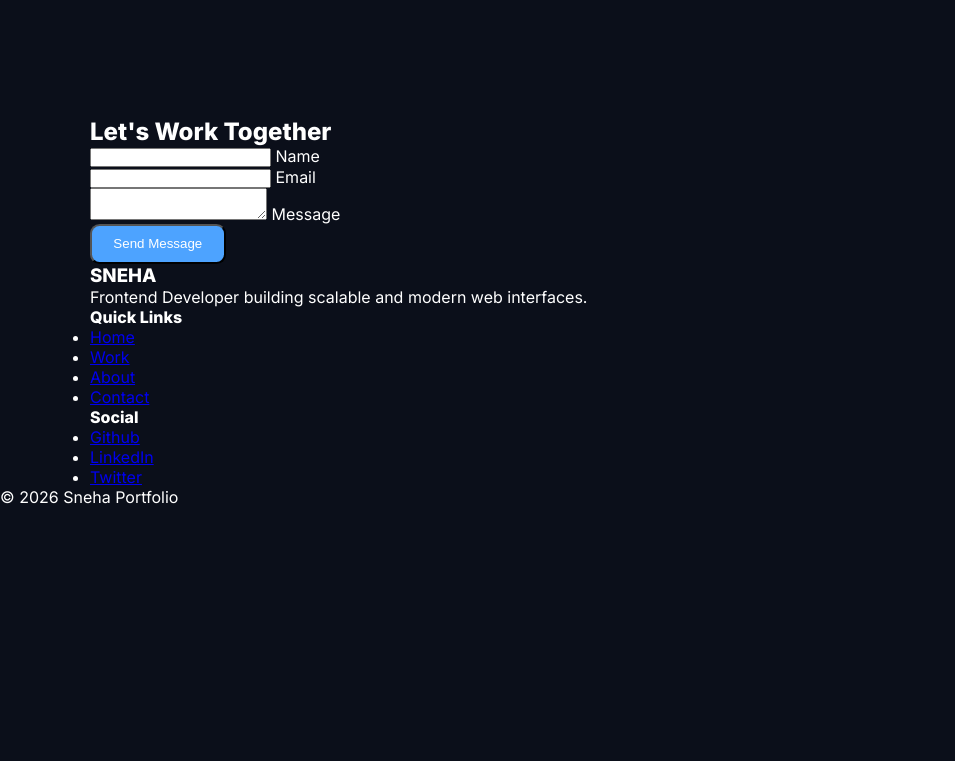
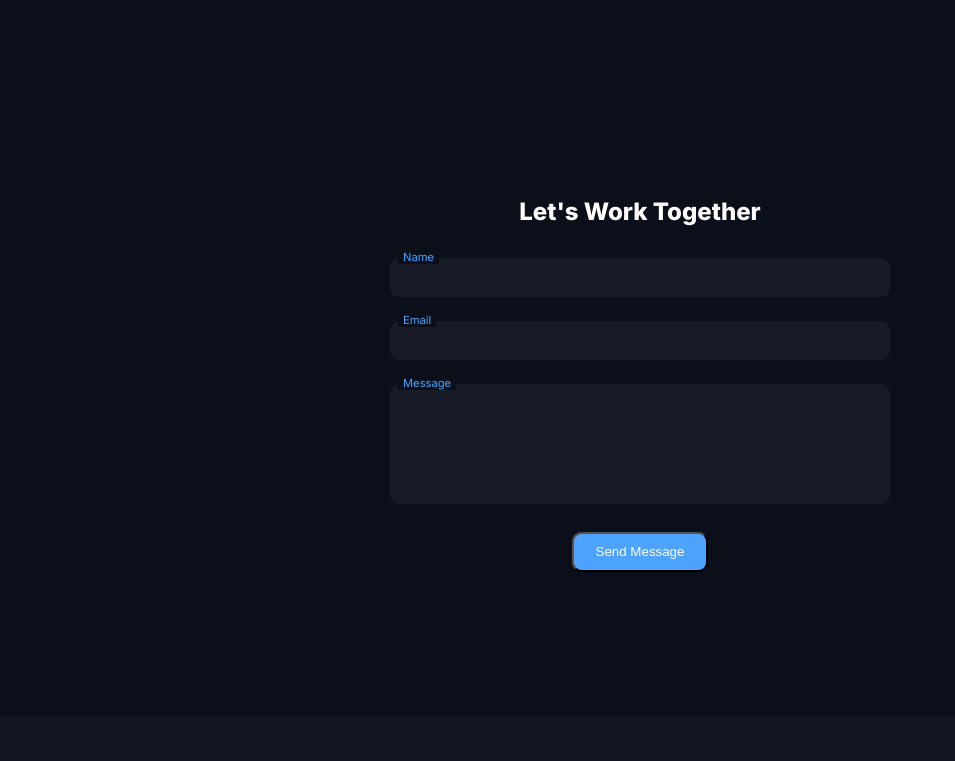
Before and after one commit to snehathakor048-maker/Week-3-Day-1-Portfolio-Website-, a plain HTML site: page index.html in a window 1280 px wide. Shown: the part 2507-3268 px from the top of the page, without its empty margins (0-955 px from the left). Before the commit the page ends 3014 px from the top, so only its background shows below. Drawn offline with Linux system fonts and the light colour scheme.

Commit message:
Update style.css

```diff
--- a/css/style.css
+++ b/css/style.css
@@ -508,3 +508,163 @@ padding-left:45px;
 }
 
 }
+
+
+/*  CONTACT  */
+
+.contact{
+
+padding:5rem 0;
+text-align:center;
+
+}
+
+.contact h2{
+
+margin-bottom:2rem;
+
+}
+
+.contact-form{
+
+max-width:500px;
+margin:auto;
+
+display:flex;
+flex-direction:column;
+gap:1.5rem;
+
+}
+
+/* FLOATING LABEL */
+
+.form-group{
+
+position:relative;
+
+}
+
+.form-group input,
+.form-group textarea{
+
+width:100%;
+padding:12px;
+
+background:rgba(255,255,255,0.05);
+border:none;
+
+border-radius:var(--radius);
+
+color:white;
+
+outline:none;
+
+}
+
+.form-group textarea{
+
+min-height:120px;
+resize:none;
+
+}
+
+.form-group label{
+
+position:absolute;
+
+left:12px;
+top:12px;
+
+color:var(--text-muted);
+font-size:0.9rem;
+
+transition:0.3s;
+
+pointer-events:none;
+
+}
+
+/* FLOAT EFFECT */
+
+.form-group input:focus + label,
+.form-group textarea:focus + label,
+.form-group input:not(:placeholder-shown) + label,
+.form-group textarea:not(:placeholder-shown) + label{
+
+top:-8px;
+left:8px;
+
+background:var(--bg-main);
+
+padding:0 5px;
+
+font-size:0.7rem;
+
+color:var(--accent);
+
+}
+
+
+/*  FOOTER  */
+
+.footer{
+
+background:rgba(255,255,255,0.03);
+
+margin-top:4rem;
+padding:3rem 0;
+
+}
+
+.footer-container{
+
+display:grid;
+
+grid-template-columns:repeat(3,1fr);
+
+gap:2rem;
+
+}
+
+.footer-links ul,
+.footer-social ul{
+
+list-style:none;
+
+}
+
+.footer-links a,
+.footer-social a{
+
+color:var(--text-muted);
+
+text-decoration:none;
+
+font-size:0.9rem;
+
+}
+
+.footer-links a:hover,
+.footer-social a:hover{
+
+color:white;
+
+}
+
+.footer-brand p{
+
+color:var(--text-muted);
+
+}
+
+.copyright{
+
+text-align:center;
+
+margin-top:2rem;
+
+font-size:0.8rem;
+
+color:var(--text-muted);
+
+}
```
